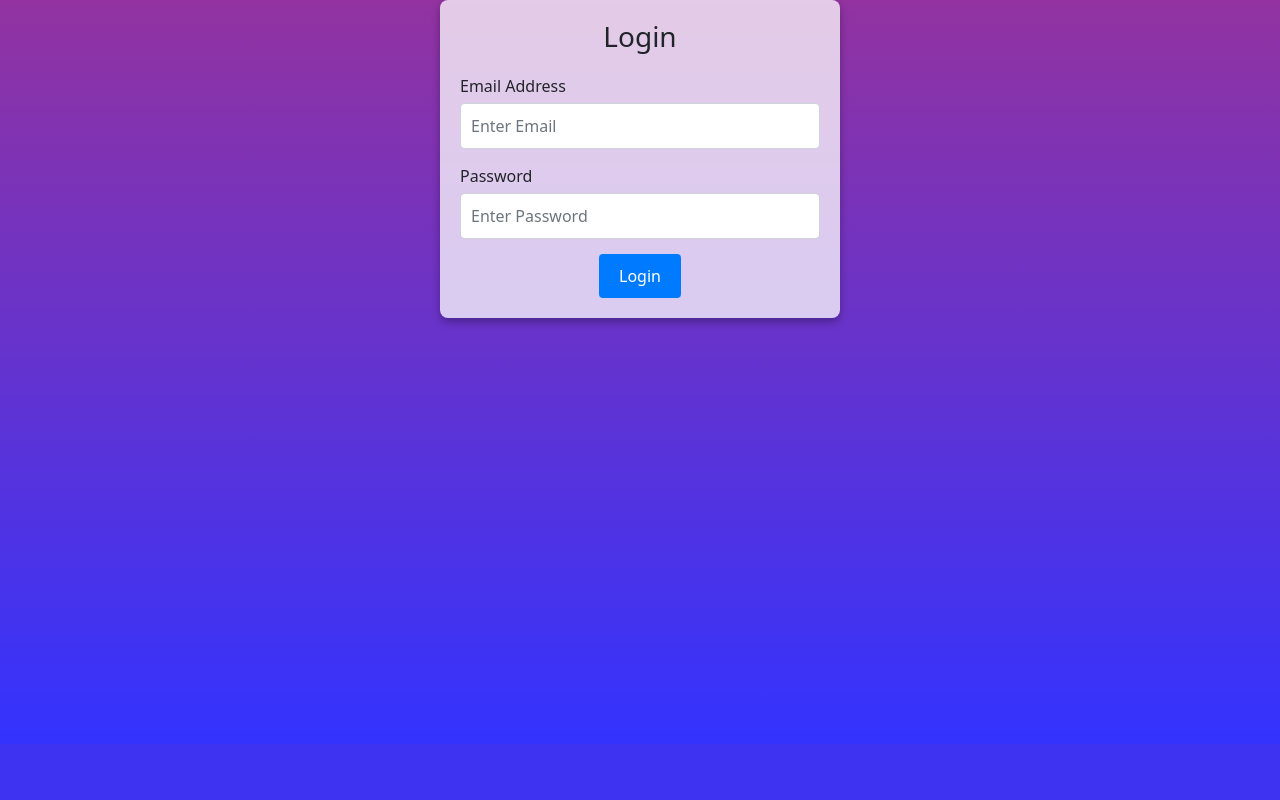
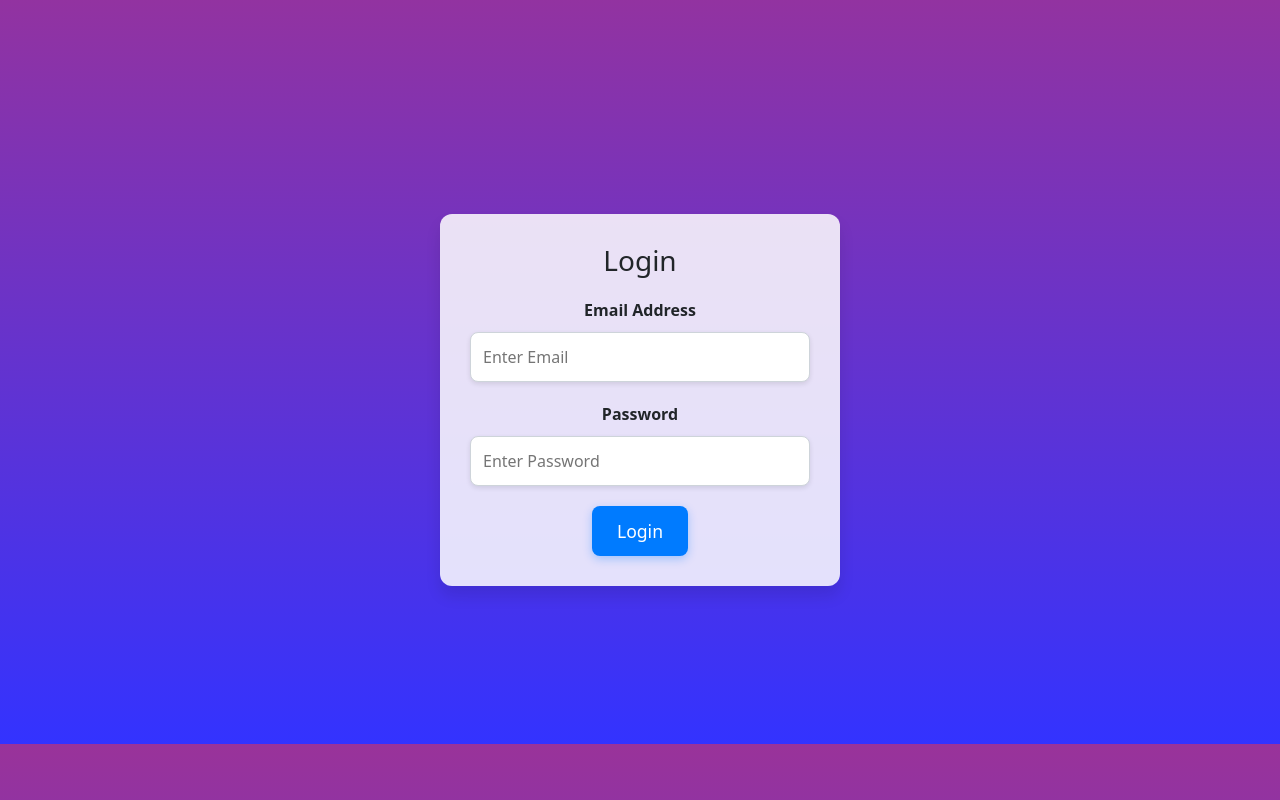
Before and after one commit to aneesmuhammeed/Blog-flask, a Flask app: page /login in a window 1280 px wide. Shown: the part 56-856 px from the top of the page. Before the commit the page ends 800 px from the top, so only its background shows below. Run offline with Flask 3, Linux system fonts and the light colour scheme; some libraries are stand-ins or nearby versions.

Commit message:
Update login.html

```diff
--- a/website/templates/login.html
+++ b/website/templates/login.html
@@ -1,42 +1,74 @@
-{% extends "base.html" %} {% block title %}Login{% endblock %} {% block content
-  %}
-  <!-- <body style="display: flex; justify-content: center; align-items: center; height: 100vh; margin: 0; background-image: url('https://gratisography.com/wp-content/uploads/2023/06/gratisography-boxing-boxer-free-stock-photo-800x525.jpg'); background-repeat: no-repeat; background-attachment: fixed; background-size: cover;"> -->
+{% extends "base.html" %}
 
+{% block title %}Login{% endblock %}
+
+{% block content %}
+  <div style="display: flex; justify-content: center; align-items: center; height: 100vh;">
     <form method="POST" style="
-    background: rgba(255, 255, 255, 0.748);
-    border-radius: 8px;
-    padding: 20px;
-    box-shadow: 0 4px 8px rgba(0, 0, 0, 0.3);
-    width: 90%;
-    max-width: 400px;
-    margin: 0 auto;">
-        <h3 style="text-align: center; margin-bottom: 20px;">Login</h3>
-        <div style="margin-bottom: 15px;">
-          <label for="email" style="display: block; margin-bottom: 5px;">Email Address</label>
+      background: rgba(255, 255, 255, 0.85);
+      border-radius: 12px;
+      padding: 30px;
+      box-shadow: 0 10px 15px rgba(0, 0, 0, 0.1);
+      width: 90%;
+      max-width: 400px;
+      text-align: center;
+    ">
+        <h3 style="margin-bottom: 20px;">Login</h3>
+
+        <!-- Email Field -->
+        <div style="margin-bottom: 20px;">
+          <label for="email" style="display: block; margin-bottom: 10px; font-weight: bold;">Email Address</label>
           <input
             type="text"
             id="email"
             name="email"
-            class="form-control"
             placeholder="Enter Email"
-            style="width: 100%; padding: 10px; border-radius: 4px; border: 1px solid #ced4da;"
+            style="
+              width: 100%;
+              padding: 12px;
+              border-radius: 8px;
+              border: 1px solid #ced4da;
+              box-shadow: 0 2px 5px rgba(0, 0, 0, 0.1);
+              font-size: 1em;
+            "
           />
         </div>
-        <div style="margin-bottom: 15px;">
-          <label for="password" style="display: block; margin-bottom: 5px;">Password</label>
+
+        <!-- Password Field -->
+        <div style="margin-bottom: 20px;">
+          <label for="password" style="display: block; margin-bottom: 10px; font-weight: bold;">Password</label>
           <input
             type="password"
             id="password"
             name="password"
-            class="form-control"
             placeholder="Enter Password"
-            style="width: 100%; padding: 10px; border-radius: 4px; border: 1px solid #ced4da;"
+            style="
+              width: 100%;
+              padding: 12px;
+              border-radius: 8px;
+              border: 1px solid #ced4da;
+              box-shadow: 0 2px 5px rgba(0, 0, 0, 0.1);
+              font-size: 1em;
+            "
           />
         </div>
-        <div style="text-align: center;">
-          <button class="btn btn-primary" type="submit" style="background-color: #007bff; border: none; padding: 10px 20px; border-radius: 4px; color: white; cursor: pointer;">Login</button>
+
+        <!-- Submit Button -->
+        <div style="margin-top: 20px;">
+          <button type="submit" style="
+            background-color: #007bff;
+            border: none;
+            padding: 12px 25px;
+            border-radius: 8px;
+            color: white;
+            cursor: pointer;
+            font-size: 1.1em;
+            box-shadow: 0 3px 10px rgba(0, 123, 255, 0.3);
+            transition: background-color 0.3s, transform 0.2s;
+          " onmouseover="this.style.backgroundColor='#0056b3'; transform: scale(1.05);" onmouseout="this.style.backgroundColor='#007bff'; transform: scale(1);">
+            Login
+          </button>
         </div>
     </form>
-
-  </body>
-  {% endblock %}
+  </div>
+{% endblock %}
```
